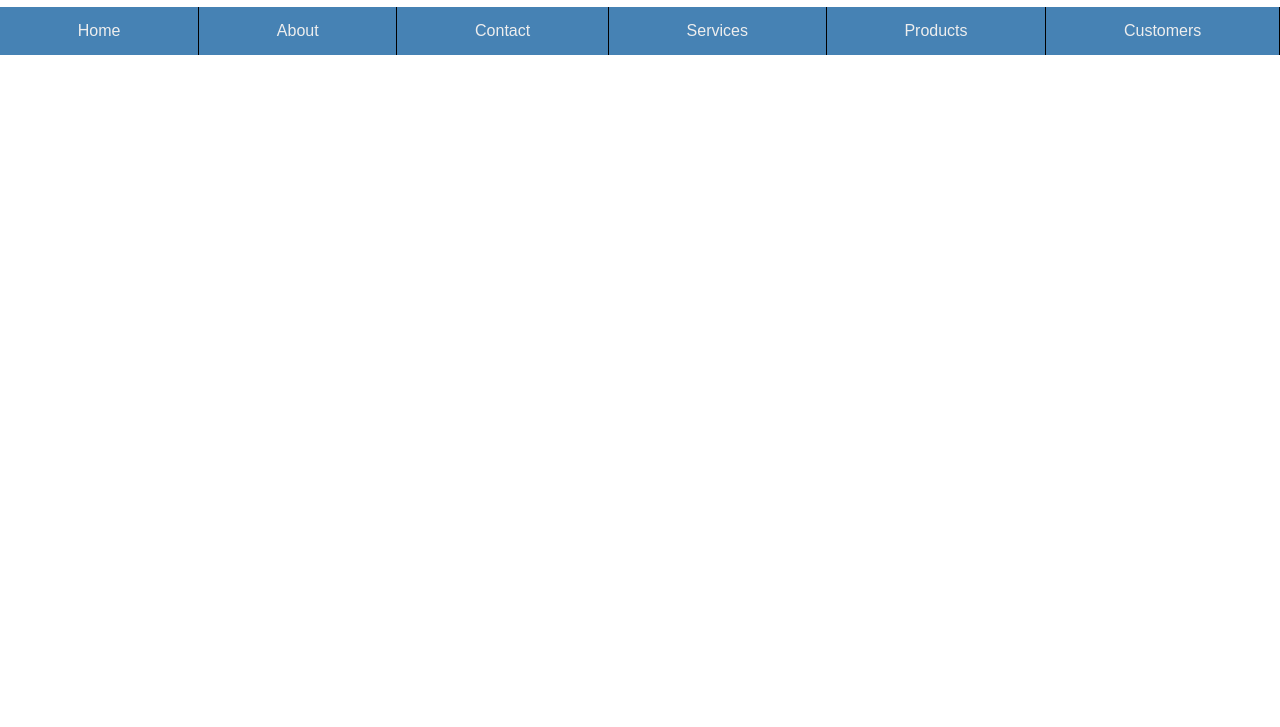
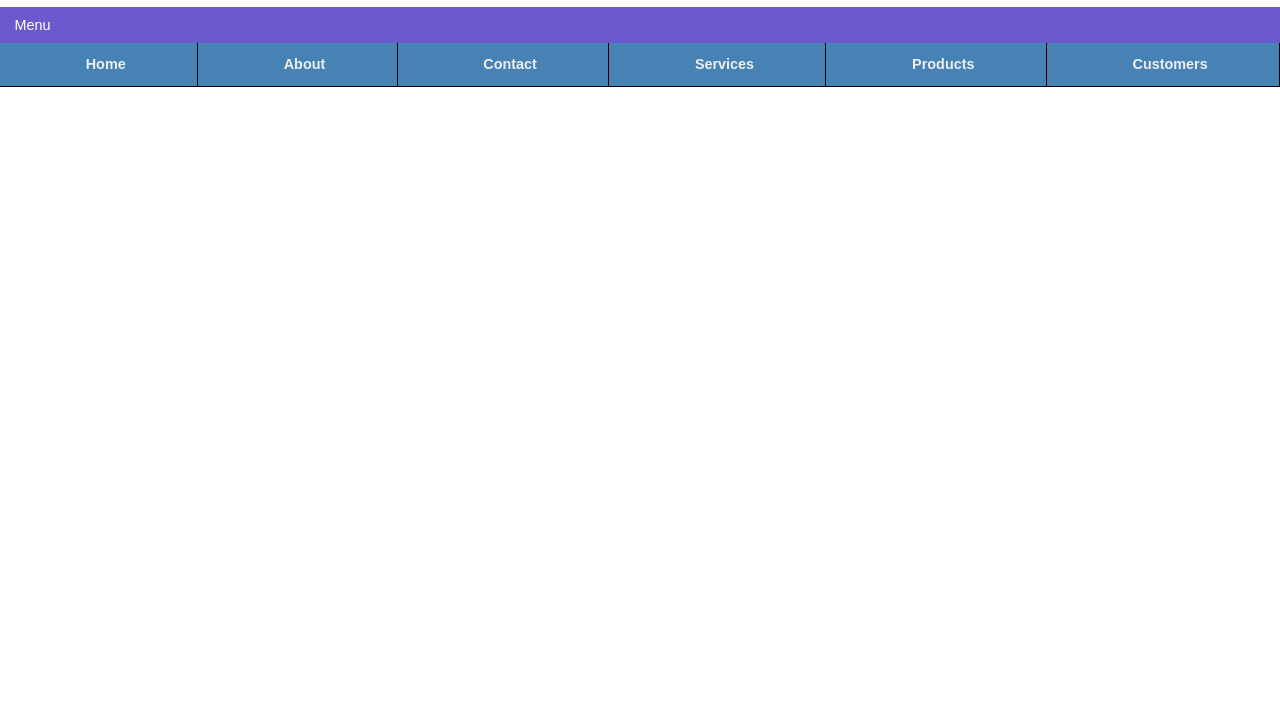
Before and after one commit to CristianSifuentes/FlexBoxLabs, a website: page ejemplo9/index.html in a window 1280 px wide. Shown: the part 73-800 px from the top of the page. Drawn offline with nearby package versions, Linux system fonts and the light colour scheme.

Commit message:
CSC 2019/02/12: Trabajando con un menu cen flexbox

```diff
--- a/ejemplo9/css/styles.css
+++ b/ejemplo9/css/styles.css
@@ -10,6 +10,7 @@ body {
   margin-bottom: 0;
   list-style: none;
   background: steelblue;
+  display: none;
 
 }
 
@@ -17,8 +18,18 @@ body {
   .menu {
   display: flex;
   }
+  li {
+    text-align: center;
+    border-right: 1px solid;
+
+  }
+  a {
+    padding-left: 0;
+  }
+
 
 }
+
 
 
 .menu a {
@@ -26,6 +37,9 @@ body {
   text-decoration: none;
   line-height: 3;
   display: block;
+  padding-left: 1em;
+  font-weight: bold;
+  font-size: .9em;
 
 }
 .menu a:last-child {
@@ -40,6 +54,14 @@ background: black;
 
 .menu li {
   flex: auto;
-  border-right: 1px solid;
-  text-align: center;
+  border-bottom: 1px solid;
 }
+
+#toggle-menu {
+  background: slateblue;
+  line-height: 2.5;
+  color: #fff;
+  padding-left: 1em;
+  font-size: .9em;
+  cursor: pointer;
+}
--- a/ejemplo9/index.html
+++ b/ejemplo9/index.html
@@ -4,10 +4,16 @@
     <meta charset='UTF-8'/>
     <title>Some Web Page</title>
     <link rel='stylesheet' href='css/styles.css'/>
+    <script
+  src="https://code.jquery.com/jquery-3.3.1.js"
+  integrity="sha256-2Kok7MbOyxpgUVvAk/HJ2jigOSYS2auK4Pfzbm7uH60="
+  crossorigin="anonymous"></script>
+  <script src="script.js"></script>
   </head>
   <body>
     <h1>ABC Company</h1>
     <nav>
+      <div id="toggle-menu">Menu</div>
       <ul class="menu">
         <li> <a href="#">Home</a> </li>
         <li> <a href="#">About</a></li>
--- /dev/null
+++ b/ejemplo9/script.js
@@ -0,0 +1,7 @@
+$(document).ready(function() {
+
+    $("#toggle-menu").click(function () {
+        $(this).next().slideToggle();
+    });
+
+});
```
